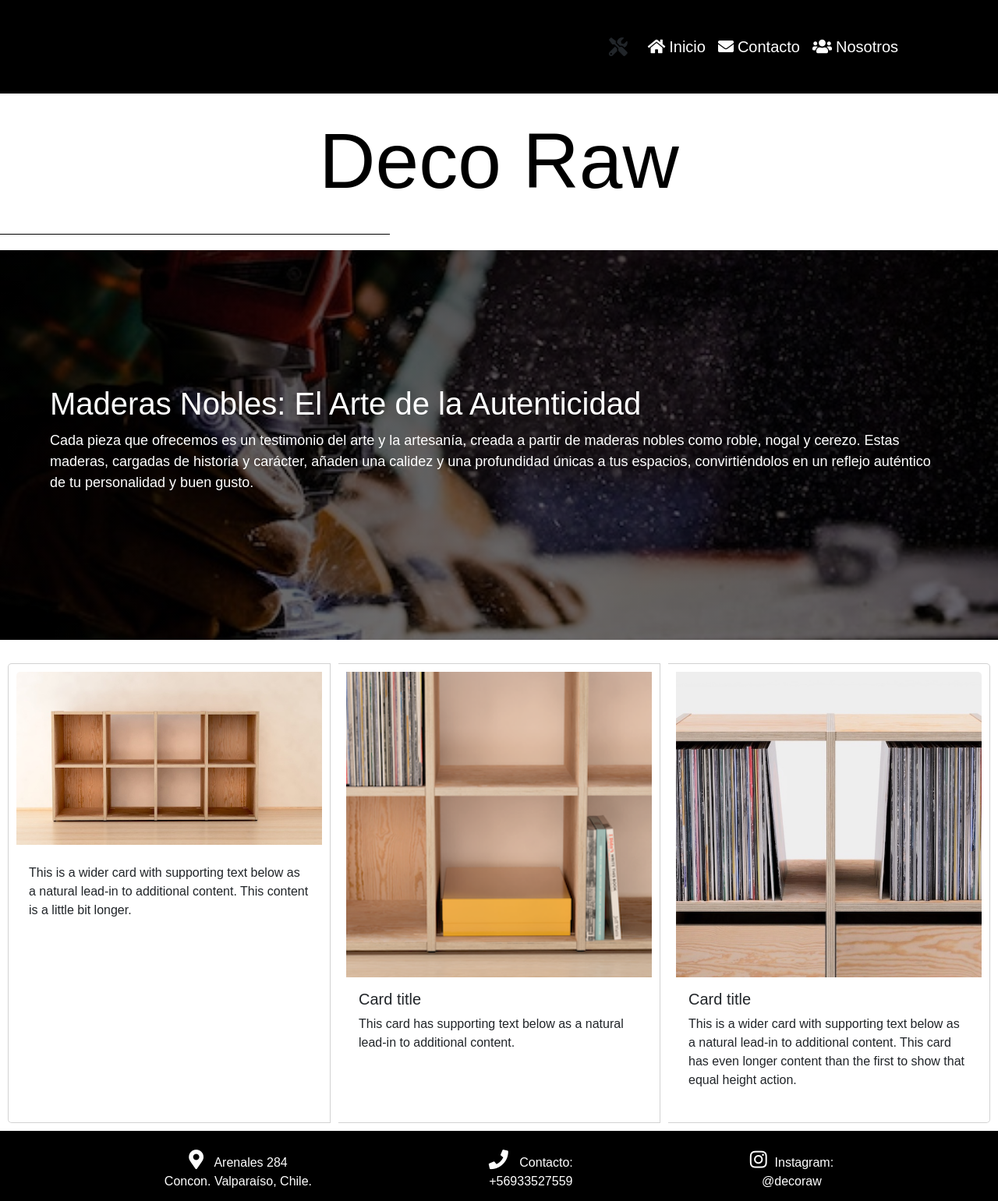
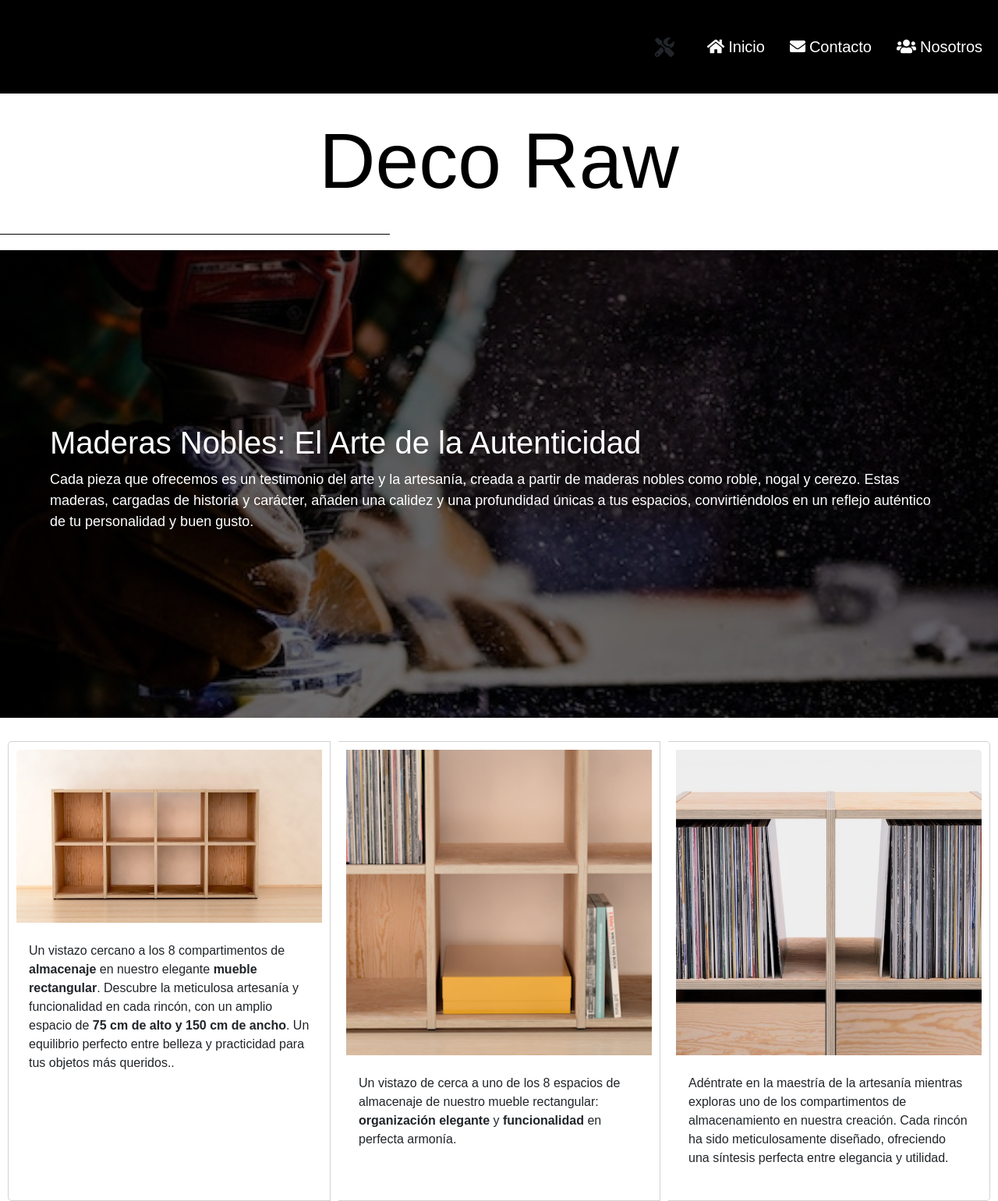
Before and after one commit to juankpinol/prentrega3jcpino, a website: page index.html in a window 1280 px wide. Shown: the top 1541 px of the page at 78% size. Drawn offline with nearby package versions, Linux system fonts and the light colour scheme.

```diff
--- a/index.html
+++ b/index.html
@@ -12,7 +12,7 @@
 
     <nav class="nav">
         <div class="nav__container">
-          <i class="fas fa-tools" style="font-size: 24px; margin-right: 10px;"></i>
+          <i class="fas fa-tools"></i>
             <a href="./index.html" class="nav__item"><i class="fas fa-home"></i>Inicio</a>
             <a href="./pages/contacto.html" class="nav__item"><i class="fas fa-envelope"></i>Contacto</a>
             <a href="./pages/nosotros.html" class="nav__item"><i class="fas fa-users"></i>Nosotros</a>
@@ -38,12 +38,11 @@
 
     <main>
         <div class="card-group">
-
             <div class="card">
               <img src="./multimedia/img/mueble1.jpg" class="card-img-top" alt="...">
               <div class="card-body">
                 <h5 class="card-title"></h5>
-                <p class="card-text">This is a wider card with supporting text below as a natural lead-in to additional content. This content is a little bit longer.</p>
+                <p class="card-text">Un vistazo cercano a los 8 compartimentos de <strong>almacenaje</strong> en nuestro elegante <strong>mueble rectangular</strong>. Descubre la meticulosa artesanía y funcionalidad en cada rincón, con un amplio espacio de <strong> 75 cm de alto y 150 cm de ancho</strong>. Un equilibrio perfecto entre belleza y practicidad para tus objetos más queridos..</p>
                 <p class="card-text"><small class="text-body-secondary"></small></p>
               </div>
             </div>
@@ -51,16 +50,16 @@
             <div class="card">
               <img src="./multimedia/img/mueble2.png" class="card-img-top" alt="...">
               <div class="card-body">
-                <h5 class="card-title">Card title</h5>
-                <p class="card-text">This card has supporting text below as a natural lead-in to additional content.</p>
+                <h5 class="card-title"></h5>
+                <p class="card-text">Un vistazo de cerca a uno de los 8 espacios de almacenaje de nuestro mueble rectangular: <strong>organización elegante</strong> y <strong>funcionalidad</strong> en perfecta armonía.</p>
                 <p class="card-text"><small class="text-body-secondary"></small></p>
               </div>
             </div>
             <div class="card">
               <img src="./multimedia/img/mueble3.jpeg" class="card-img-top" alt="...">
               <div class="card-body">
-                <h5 class="card-title">Card title</h5>
-                <p class="card-text">This is a wider card with supporting text below as a natural lead-in to additional content. This card has even longer content than the first to show that equal height action.</p>
+                <h5 class="card-title"></h5>
+                <p class="card-text">Adéntrate en la maestría de la artesanía mientras exploras uno de los compartimentos de almacenamiento en nuestra creación. Cada rincón ha sido meticulosamente diseñado, ofreciendo una síntesis perfecta entre elegancia y utilidad.</p>
                 <p class="card-text"><small class="text-body-secondary"></small></p>
               </div>
             </div>
--- a/scss/_central.scss
+++ b/scss/_central.scss
@@ -12,7 +12,7 @@
 
     &__container{
 
-    height: 500px;
+    height: 600px;
     background-image: linear-gradient(#000000a9,#00000093), url(../multimedia/img/fondo_carpintero.jpg);
     margin-top: 20px;
     margin-bottom: 20px;
@@ -37,4 +37,9 @@
     &__parrafo{
         font-size: mixinfunc.pixeles-rem(18);
     }
+
+    &__mapa{
+        width: 10%;
+        margin: 20px;
+    }
 }
--- a/scss/_navbar.scss
+++ b/scss/_navbar.scss
@@ -3,14 +3,16 @@
     background-color: #000;
 
     &__container {
-        width: 90%;
+        width: 100%;
         height: 100px;
         margin: 10px;
         padding: 10px;
         display: flex;
         align-items: center;
-        justify-content: space-between;
-        gap: 1rem;
+        justify-content:space-around ;
+        gap: 2rem;
+
+
 
         i {
             font-size: 25px;
```
Also changed, not shown: pages/contacto.html (+3 -0 lines), pages/nosotros.html (+12 -1 lines), css/style.css, 1 other file.
